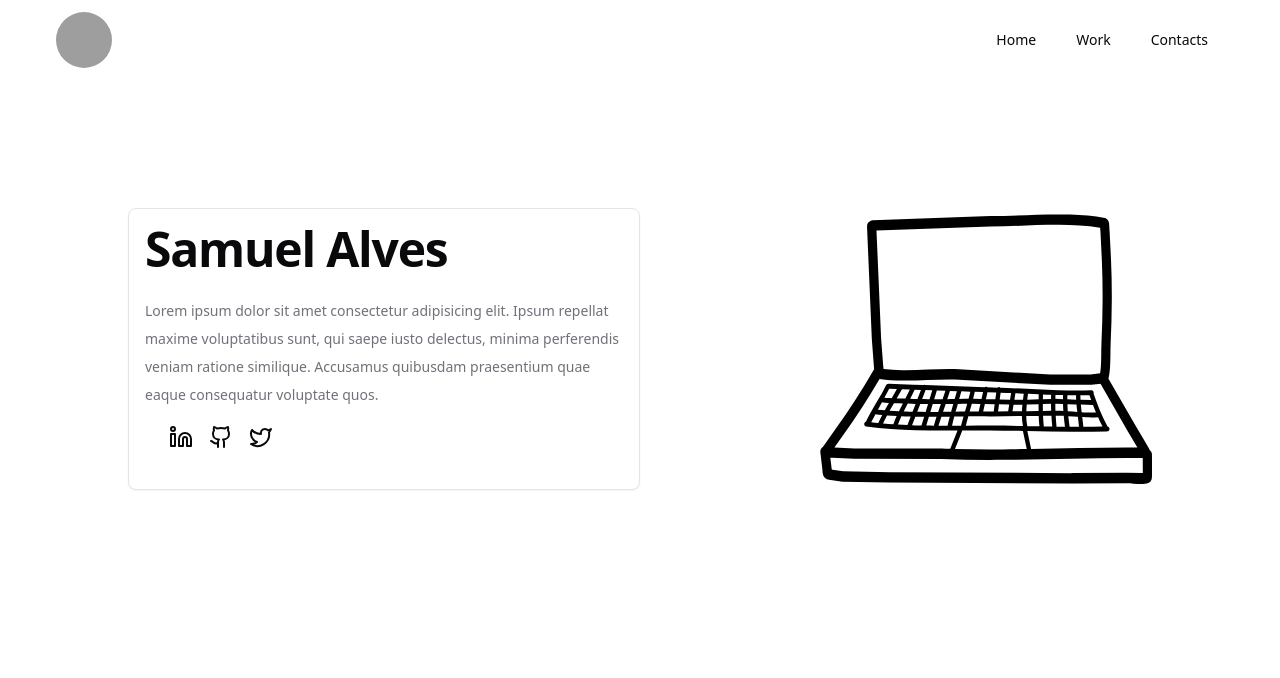
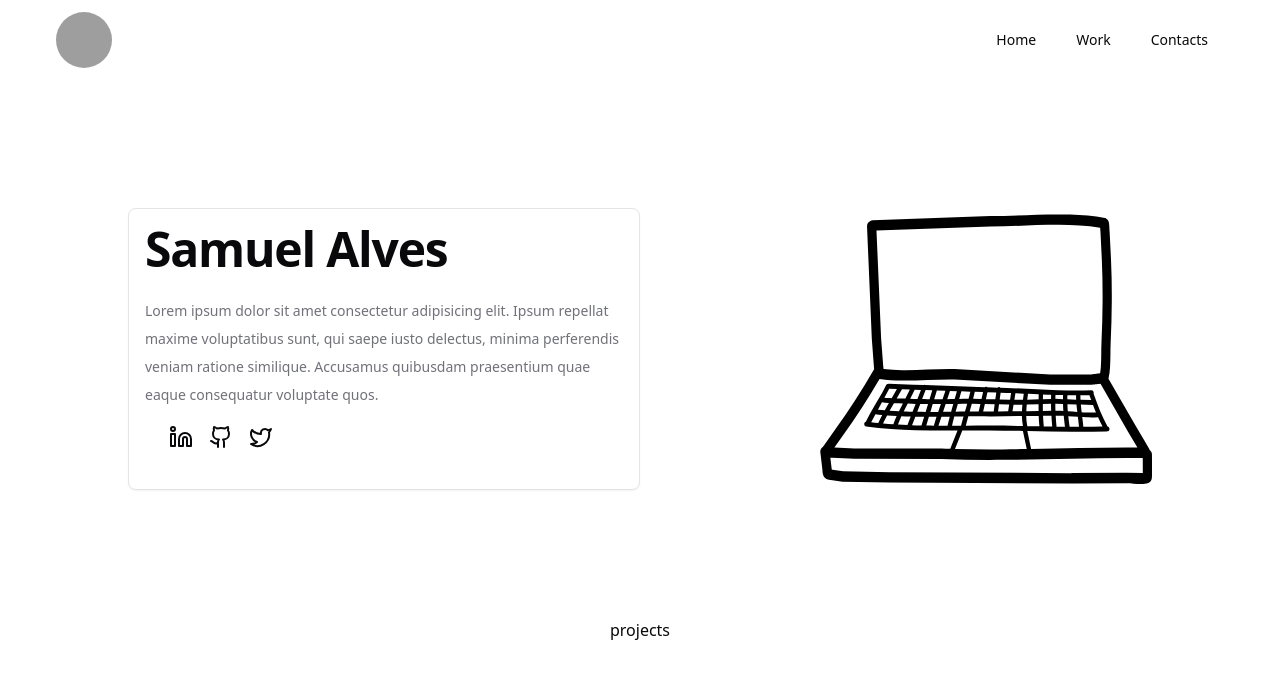
Before and after one commit to samuelfsd/sm-portfolio, a React (Vite) app: page / in a window 1280 px wide. Shown: the top 678 px of the page. Built offline with nearby package versions, Linux system fonts and the light colour scheme; grey boxes are pictures that could not be loaded.

Commit message:
fix: add section projects do app

```diff
--- a/src/App.tsx
+++ b/src/App.tsx
@@ -1,11 +1,13 @@
-import { Header } from "./components/section/Header";
-import { Home } from "./components/section/Home";
+import { Header } from "@/components/section/Header";
+import { Home } from "@/components/section/Home";
+import { Projects } from "@/components/section/Projects";
 
 function App() {
   return (
     <>
       <Header />
       <Home />
+      <Projects />
     </>
   );
 }
```
